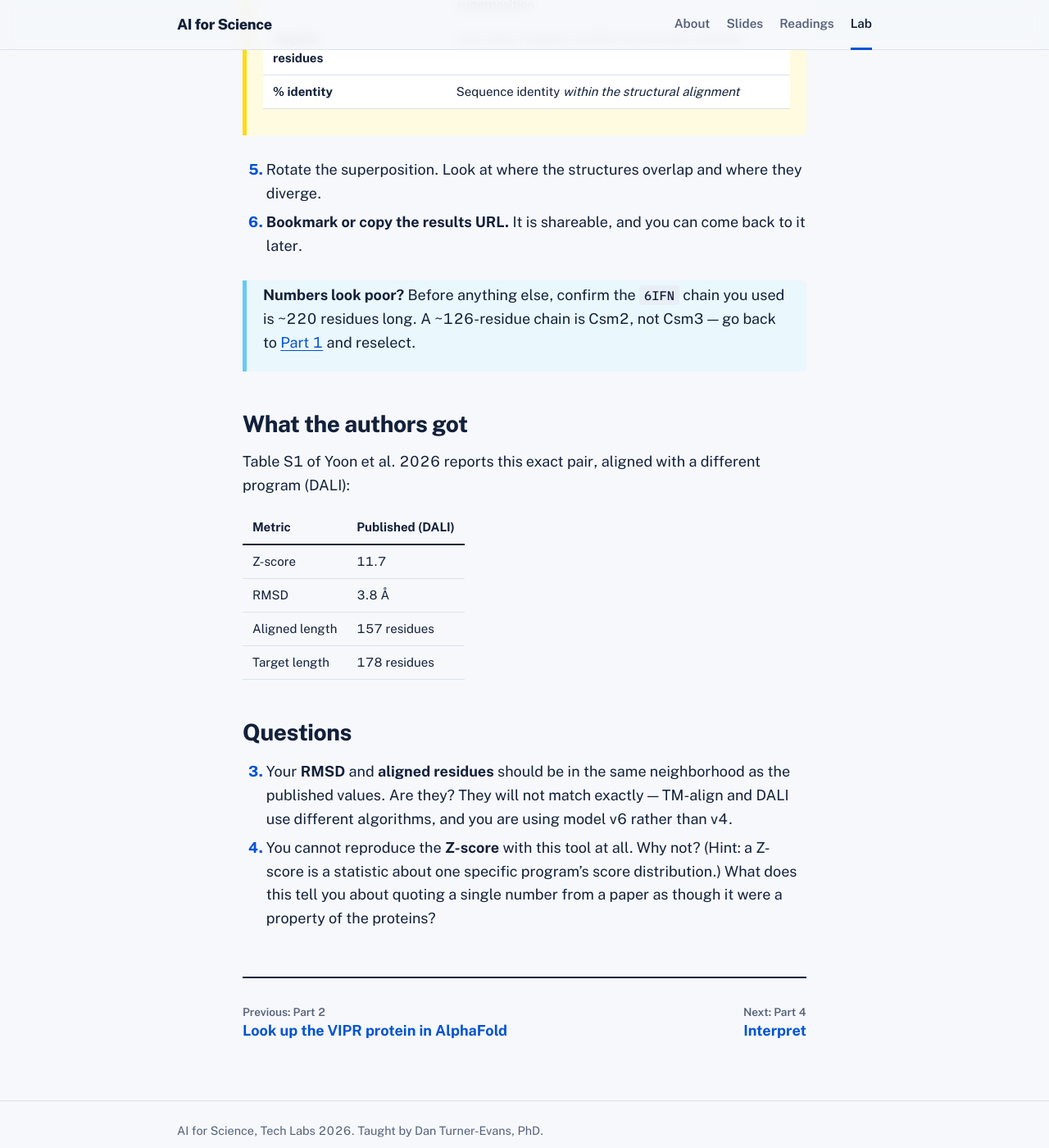
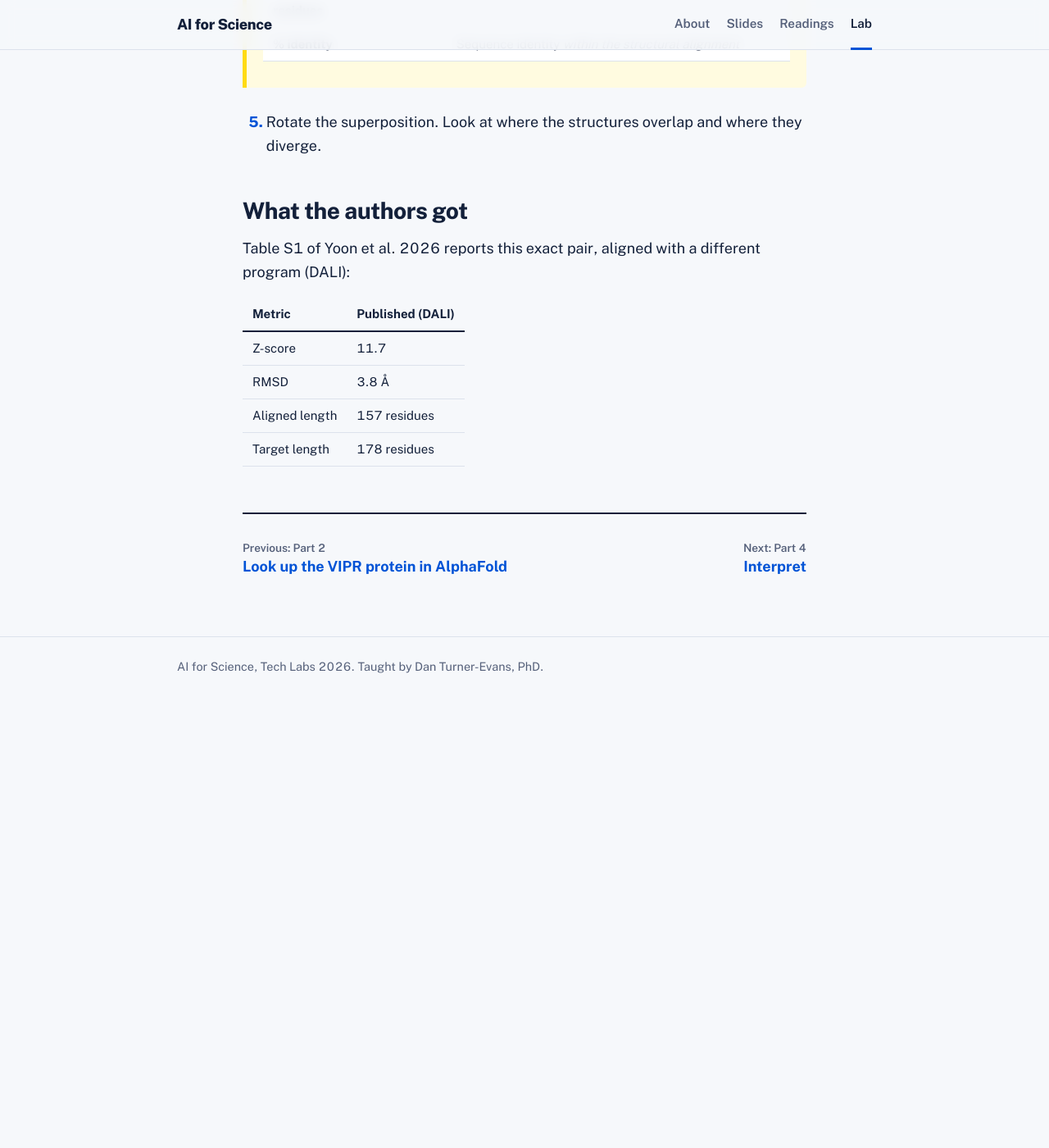
Before and after one commit to DanTurner-Evans/AI-for-science, a Jekyll site: the page built from lab/part-3.md, in a window 1280 px wide and 1400 px high, scrolled down 1404 px. Shown: the whole window at 82% size. Built offline with Jekyll 4.4.1, drawn with Linux system fonts in a browser that asks for light colours; after the commit the page ends 2261 px from its top, so only the background shows below that; some of the changed text lies outside the part shown.

Commit message:
Part 3: remove length check, bookmark step, tip box and questions
Co-Authored-By: Claude Opus 5.5 <noreply@anthropic.com>

```diff
--- a/lab/part-3.md
+++ b/lab/part-3.md
@@ -22,10 +22,7 @@ the browser, needs no account, and can fetch AlphaFold models directly.
    **You must select the Csm3 chain for Structure 1.** `6IFN` contains the
    whole Csm complex, so after you enter it the tool asks which chain to use.
    Do not leave it on whatever it picks by default: open the chain menu and
-   choose a chain labelled **Csm3** (any of the three copies works). Check that
-   it is about **220 residues** long. If it is about 126, you have picked Csm2;
-   see the chain-numbering warning in
-   [Part 1]({{ '/lab/part-1/' | relative_url }}).
+   choose a chain labelled **Csm3** (any of the three copies works).
 
    For Structure 2, use the tool's option to fetch predicted coordinates from
    the AlphaFold database by UniProt ID, so you do not have to download
@@ -55,13 +52,6 @@ viewer, and a **1D sequence alignment** showing which residues were matched.
 {:start="5"}
 5. Rotate the superposition. Look at where the structures overlap and where they
    diverge.
-6. **Bookmark or copy the results URL.** It is shareable, and you can come
-   back to it later.
-
-> **Numbers look poor?** Before anything else, confirm the `6IFN` chain you
-> used is ~220 residues long. A ~126-residue chain is Csm2, not Csm3 — go back
-> to [Part 1]({{ '/lab/part-1/' | relative_url }}) and reselect.
-{: .tip}
 
 ## What the authors got
 
@@ -74,14 +64,3 @@ program (DALI):
 | RMSD | 3.8 Å |
 | Aligned length | 157 residues |
 | Target length | 178 residues |
-
-## Questions
-
-{:start="3"}
-3. Your **RMSD** and **aligned residues** should be in the same neighborhood as
-   the published values. Are they? They will not match exactly — TM-align and
-   DALI use different algorithms, and you are using model v6 rather than v4.
-4. You cannot reproduce the **Z-score** with this tool at all. Why not? (Hint: a
-   Z-score is a statistic about one specific program's score distribution.) What
-   does this tell you about quoting a single number from a paper as though it
-   were a property of the proteins?
```
